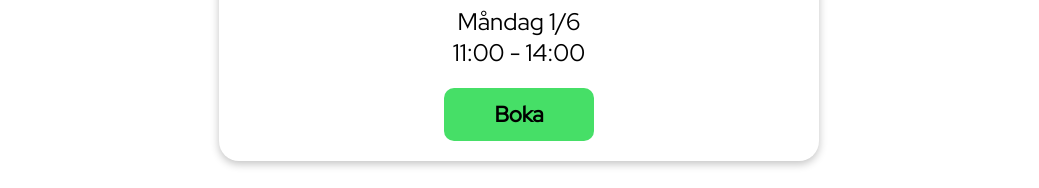
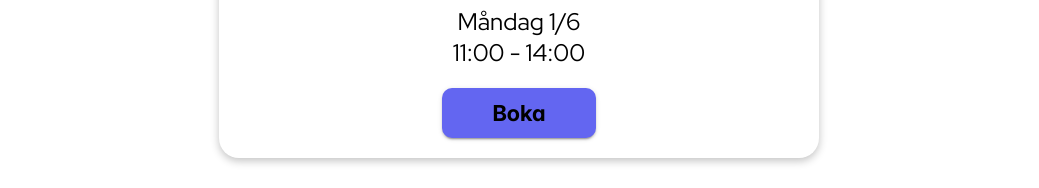
Before and after one commit to gustavAlbrekts0n/bokningsapp, a React (Create React App) app in the folder react-app/: page / in a window 1280 px wide. Shown: the part 764-952 px from the top of the page, without its empty margins (121-1160 px from the left). Built offline with nearby package versions, Linux system fonts and the light colour scheme.

Commit message:
Add popup confirmation to booking button

```diff
--- a/react-app/src/App.css
+++ b/react-app/src/App.css
@@ -85,10 +85,10 @@
   text-align: center;
   font-size: 22px;
   transition: background-color 0.2s, transform 0.15s;
-  background-color: rgb(70, 223, 103);
+  /*background-color: rgb(70, 223, 103);*/
 }
 
 .button-book:hover {
   transform: scale(1.04);
-  background-color: rgb(64, 207, 95);
+  background-color: rgb(70, 59, 221);
 }
--- a/react-app/src/components/ButtonBook.js
+++ b/react-app/src/components/ButtonBook.js
@@ -1,37 +1,43 @@
-import React from "react";
-import '../App.css';
+import React, { useRef } from 'react';
+import { ConfirmDialog, confirmDialog } from 'primereact/confirmdialog';
+import { Toast } from 'primereact/toast';
+import { Button } from 'primereact/button';
 
-function ButtonBook({ date, time }) {
+function TemplateDemo() {
+
+    const toast = useRef(null);
+
+    const accept = () => {
+        toast.current.show({ severity: 'info', summary: 'Bokning genomförd', detail: 'Tiden har bokats', life: 3000 });
+    };
+
+    const reject = () => {
+        toast.current.show({ severity: 'warn', summary: 'Bokning avbruten', detail: 'Tiden bokades ej', life: 3000 });
+    };
+
+    const showTemplate = () => {
+        confirmDialog({
+            group: 'templating',
+            header: 'Bekräftelse',
+            message: (
+                <div className="flex flex-column align-items-center w-full gap-3 border-bottom-1 surface-border">
+                    <span>Är du säker på att du vill boka vald tid?</span>
+                </div>
+            ),
+            accept,
+            reject
+        });
+    };
 
     return (
-        <div onClick={() => {
-            if (date !== '' && time !== '') {
-                const data = {
-                    date,
-                    time,
-                    isBooked: true
-                };
-                const options = {
-                    method: "POST",
-                    headers: {
-                        "Content-Type": "application/json"
-                    },
-                    body: JSON.stringify(data)
-                };
-                fetch("/api", options);
-
-                console.log("Tid bokad:");
-                console.log(date);
-                console.log(time);
-            } else {
-                console.log("Datum och/eller tid ej vald. Lyckades ej boka tid");
-            }
-        }}>
-            <div className="button-book">
-                Boka
+        <>
+            <Toast ref={toast} />
+            <ConfirmDialog group="templating" acceptLabel="Ja" rejectLabel="Nej" />
+            <div className="card flex justify-content-center">
+                <Button onClick={() => showTemplate()} className="button-book" label="Boka" raised ></Button>
             </div>
-        </div>
+        </>
     )
 }
 
-export default ButtonBook;
+export default TemplateDemo;
--- a/react-app/src/components/calendar.js
+++ b/react-app/src/components/calendar.js
@@ -65,8 +65,7 @@ function CalendarComponent() {
                             <div
                                 key={timeIndex}
                                 className={`time-slot ${date < today ? 'past' : ''}`}
-                                onClick={() => printDebug(columnIndex, timeIndex)}
-                            >
+                                onClick={() => printDebug(columnIndex, timeIndex)}>
                                 {time}
                             </div>
                         ))}
```
Also changed, not shown: react-app/src/components/buttonBook-old.js (added, +37 -0 lines).
